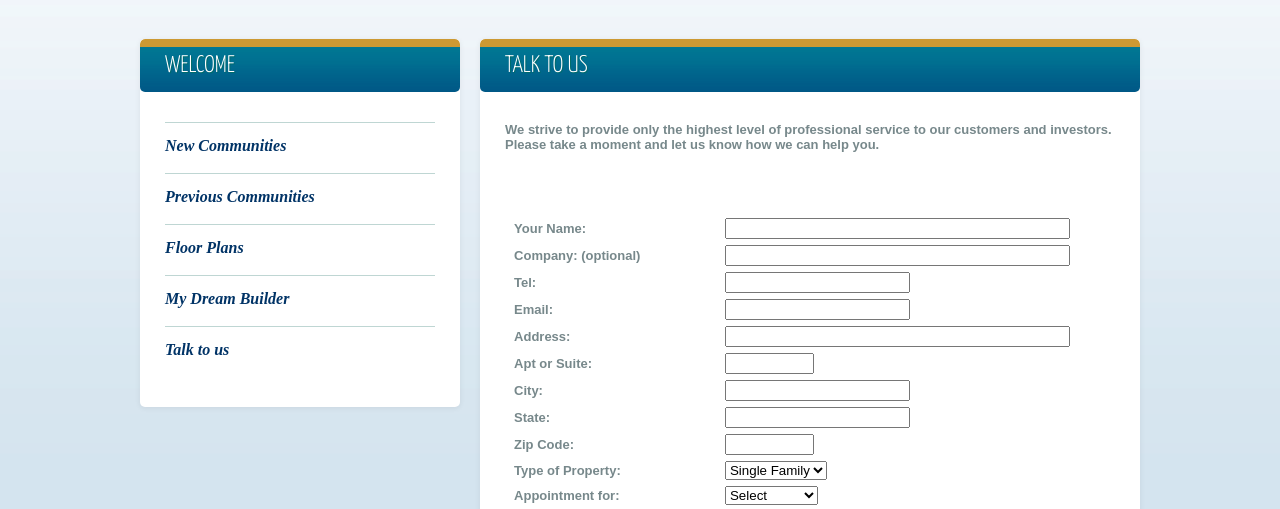
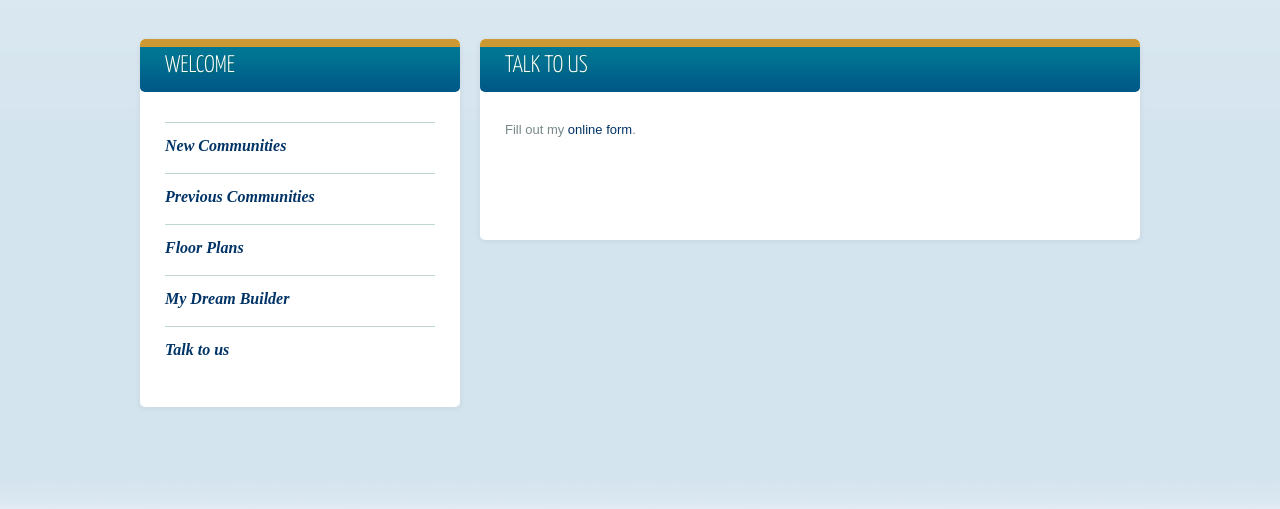
Before and after one commit to ammar-yousuf/goldeneaglegroup, a plain HTML site: page talk_to_us.asp.html in a window 1280 px wide. Shown: the part 238-747 px from the top of the page. Drawn offline with Linux system fonts and the light colour scheme; a script that the page names is missing.

Commit message:
Fixed the contact and talk to us forms.

```diff
--- a/talk_to_us.asp.html
+++ b/talk_to_us.asp.html
@@ -60,77 +60,27 @@ body {
 				<h2 class="title">talk to us</h2>
 				<div class="content">
 					<div></div>
-					<strong>We strive to provide only the highest level of professional service to our customers and investors. Please take a moment and let us know how we can help you.<br />
-			    </strong><br />
-					<br />
-<br />
-					<br />
-					<form id="form1" name="form1" method="post" action="talk_to_us.asp?pmode=email">
-					  <table width="99%" border="0" align="center" cellpadding="0" cellspacing="6">
-					    <tr align="left">
-					      <td width="205" class="mediumsize"><font size="2" class="mediumsize"><strong>Your Name:</strong></font></td>
-					      <td width="381"><input name="name" type="text" class="mediumsize" size="40" /></td>
-				        </tr>
-					    <tr align="left">
-					      <td class="mediumsize"><strong>Company: (optional) </strong></td>
-					      <td><input name="company" type="text" class="mediumsize" id="company" size="40" /></td>
-				        </tr>
-					    <tr align="left">
-					      <td class="mediumsize"><font size="2" class="mediumsize"><strong>Tel:</strong></font></td>
-					      <td><input name="tel" type="text" class="mediumsize" /></td>
-				        </tr>
-					    <tr align="left">
-					      <td class="mediumsize"><strong><font size="2" class="mediumsize">Email:</font></strong></td>
-					      <td><input name="email" type="text" class="mediumsize" /></td>
-				        </tr>
-					    <tr align="left">
-					      <td class="mediumsize"><strong><font size="2" class="mediumsize">Address:</font></strong></td>
-					      <td><input name="address" type="text" class="mediumsize" size="40" /></td>
-				        </tr>
-					    <tr align="left">
-					      <td class="mediumsize"><strong><font size="2" class="mediumsize">Apt or Suite:</font></strong></td>
-					      <td><input name="apt" type="text" class="mediumsize" size="8" /></td>
-				        </tr>
-					    <tr align="left">
-					      <td class="mediumsize"><strong><font size="2" class="mediumsize">City:</font></strong></td>
-					      <td><input name="city" type="text" class="mediumsize" /></td>
-				        </tr>
-					    <tr align="left">
-					      <td class="mediumsize"><strong><font size="2" class="mediumsize">State:</font></strong></td>
-					      <td><input name="state" type="text" class="mediumsize" id="STATE" size="20" /></td>
-				        </tr>
-					    <tr align="left">
-					      <td class="mediumsize"><strong><font size="2" class="mediumsize">Zip Code:</font></strong></td>
-					      <td><input name="zip" type="text" class="mediumsize" size="8" /></td>
-				        </tr>
-					    <tr align="left">
-					      <td class="mediumsize"><strong><font size="2" class="mediumsize">Type of Property:</font></strong></td>
-					      <td><select name="property" class="mediumsize">
-<option value="Single Family">Single Family</option>
-				          </select></td>
-				        </tr>
-					    <tr align="left">
-					      <td class="mediumsize"><strong><font size="2" class="mediumsize">Appointment for:</font></strong></td>
-					      <td><select name="appointment" class="mediumsize">
-					        <option selected="selected">Select</option>
-					        <option value="Monday">Monday</option>
-					        <option value="Tuesday">Tuesday</option>
-					        <option value="Wednesday">Wednesday</option>
-					        <option value="Thursday">Thursday</option>
-					        <option value="Friday">Friday</option>
-					        <option value="Saturday">Saturday</option>
-					        </select></td>
-				        </tr>
-					    <tr align="left">
-					      <td><strong>Please talk to us here<font size="2">:</font></strong></td>
-					      <td><textarea name="detail" cols="30" rows="6" class="mediumsize"></textarea></td>
-				        </tr>
-					    <tr>
-					      <td>&nbsp;</td>
-					      <td align="left"><input name="Submit" type="submit" class="mediumsize" value="Submit" /></td>
-				        </tr>
-				      </table>
-	          </form>
+
+					<div id="wufoo-z1mnpyf1048bliw">
+					Fill out my <a href="https://goldeneagledevelopment.wufoo.com/forms/z1mnpyf1048bliw">online form</a>.
+					</div>
+					<script type="text/javascript">var z1mnpyf1048bliw;(function(d, t) {
+					var s = d.createElement(t), options = {
+					'userName':'goldeneagledevelopment',
+					'formHash':'z1mnpyf1048bliw',
+					'autoResize':true,
+					'height':'985',
+					'async':true,
+					'host':'wufoo.com',
+					'header':'show',
+					'ssl':true};
+					s.src = ('https:' == d.location.protocol ? 'https://' : 'http://') + 'wufoo.com/scripts/embed/form.js';
+					s.onload = s.onreadystatechange = function() {
+					var rs = this.readyState; if (rs) if (rs != 'complete') if (rs != 'loaded') return;
+					try { z1mnpyf1048bliw = new WufooForm();z1mnpyf1048bliw.initialize(options);z1mnpyf1048bliw.display(); } catch (e) {}};
+					var scr = d.getElementsByTagName(t)[0], par = scr.parentNode; par.insertBefore(s, scr);
+					})(document, 'script');</script>
+
 					<p align="justify">&nbsp;</p>
 <p></p>
 					<p align="justify">&nbsp; </p>
```
Also changed, not shown: contact.asp.html (+19 -43 lines).
